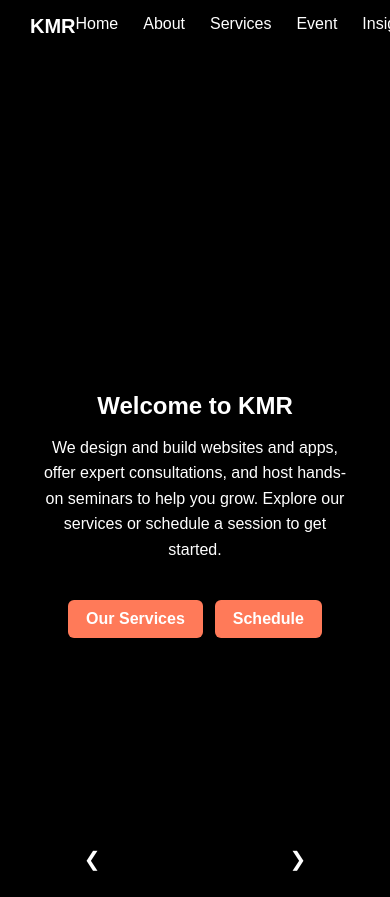
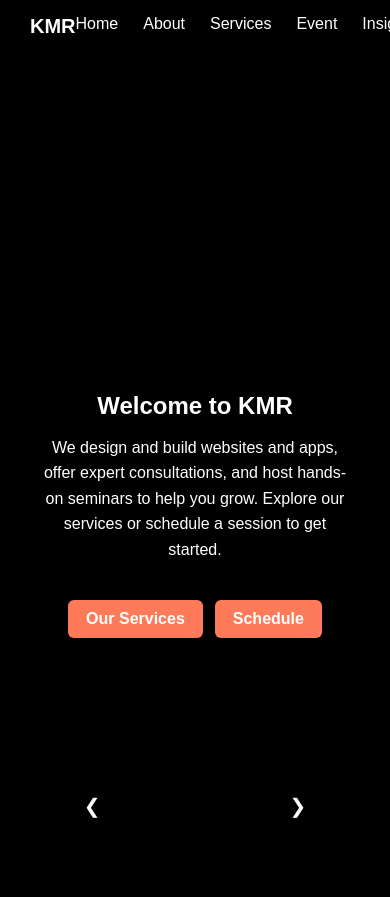
Before and after one commit to justCats042/kmr2, a plain HTML site: page index.html in a window 390 px wide. Drawn offline with Linux system fonts and the light colour scheme.

Commit message:
Add files via upload

```diff
--- a/style.css
+++ b/style.css
@@ -207,3 +207,30 @@ p { margin-bottom: 18px; line-height: 1.6; }
         left: auto !important;
     }
 }
+
+/* ===== FINAL MOBILE ARROW FIX (POSITION: FIXED) ===== */
+@media (max-width: 768px) {
+    .nav-arrow {
+        position: fixed !important;
+        bottom: 16px !important;
+        top: auto !important;
+        transform: none !important;
+
+        width: 44px !important;
+        height: 44px !important;
+        font-size: 20px !important;
+
+        background: rgba(0,0,0,0.75);
+        z-index: 9999;
+    }
+
+    .nav-arrow.left {
+        left: 20% !important;
+        right: auto !important;
+    }
+
+    .nav-arrow.right {
+        right: 20% !important;
+        left: auto !important;
+    }
+}
```
